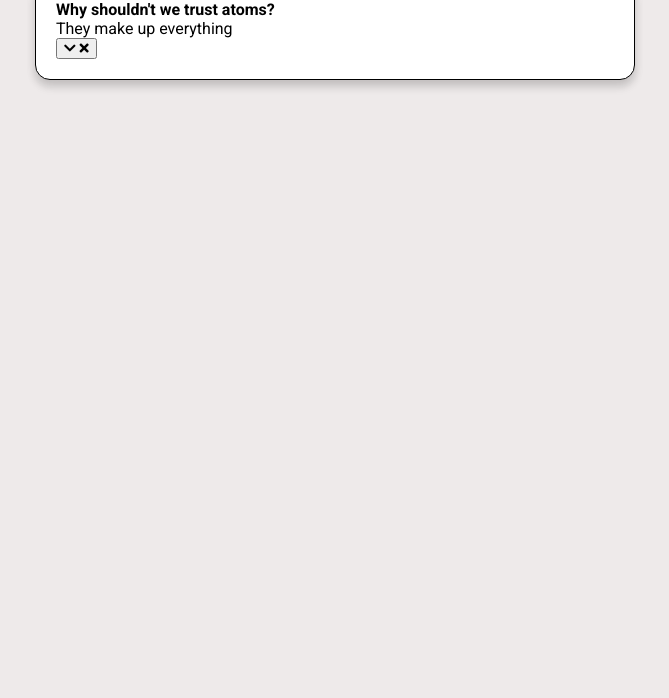
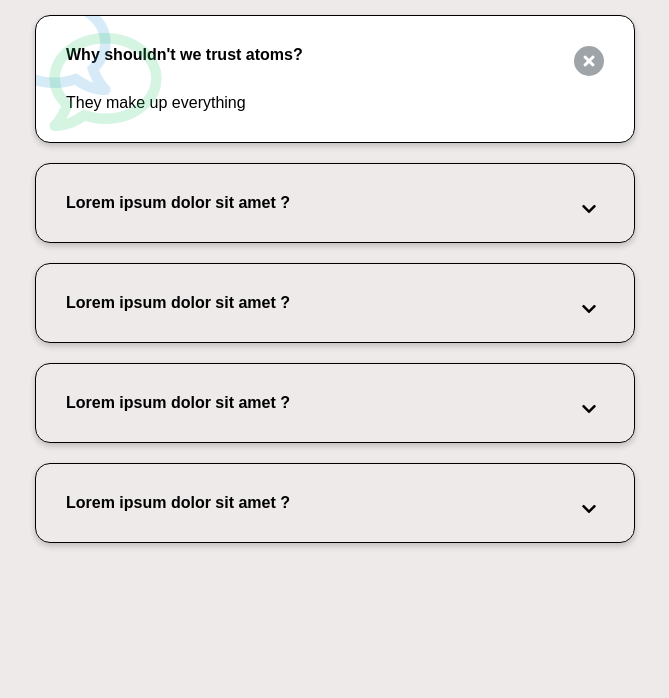
Before and after one commit to thanhsang1999/50Projects, a plain HTML site: page Project12/index.html in a window 1280 px wide. Shown: the part 102-800 px from the top of the page, without its empty margins (305-974 px from the left). Drawn offline with Linux system fonts and the light colour scheme; a web font is replaced by a local one.

Commit message:
update project 12

```diff
--- a/Project12/index.html
+++ b/Project12/index.html
@@ -25,6 +25,38 @@
           <i class="fas fa-times"></i>
         </button>
       </div>
+      <div class="faq">
+        <div class="faq__title">Lorem ipsum dolor sit amet ?</div>
+        <div class="faq__text">Lorem ipsum dolor</div>
+        <button class="faq__btn">
+          <i class="fas fa-chevron-down"></i>
+          <i class="fas fa-times"></i>
+        </button>
+      </div>
+      <div class="faq">
+        <div class="faq__title">Lorem ipsum dolor sit amet ?</div>
+        <div class="faq__text">Lorem ipsum dolor</div>
+        <button class="faq__btn">
+          <i class="fas fa-chevron-down"></i>
+          <i class="fas fa-times"></i>
+        </button>
+      </div>
+      <div class="faq">
+        <div class="faq__title">Lorem ipsum dolor sit amet ?</div>
+        <div class="faq__text">Lorem ipsum dolor</div>
+        <button class="faq__btn">
+          <i class="fas fa-chevron-down"></i>
+          <i class="fas fa-times"></i>
+        </button>
+      </div>
+      <div class="faq">
+        <div class="faq__title">Lorem ipsum dolor sit amet ?</div>
+        <div class="faq__text">Lorem ipsum dolor</div>
+        <button class="faq__btn">
+          <i class="fas fa-chevron-down"></i>
+          <i class="fas fa-times"></i>
+        </button>
+      </div>
     </div>
     <script src="script.js"></script>
   </body>
--- a/Project12/script.js
+++ b/Project12/script.js
@@ -0,0 +1,6 @@
+const btns = document.querySelectorAll('.faq__btn');
+btns.forEach((btn) => {
+  btn.addEventListener('click', () => {
+    btn.parentNode.classList.toggle('active');
+  });
+});
--- a/Project12/style.scss
+++ b/Project12/style.scss
@@ -1,30 +1,91 @@
-@import url('https://fonts.googleapis.com/css2?family=Roboto:wght@400;700&display=swap');
+@import url('https://fonts.googleapis.com/css2?family=Muli&display=swap');
 * {
   box-sizing: border-box;
 }
 body {
-  font-family: 'Roboto', sans-serif;
-  display: flex;
-  flex-flow: column;
-  align-items: center;
-  justify-content: center;
+  font-family: 'Muli', sans-serif;
   overflow-x: hidden;
   margin: 0;
   background: rgb(238, 234, 234);
+  & > h1 {
+    text-align: center;
+    margin: 50px 0 30px;
+  }
 }
+
 .faq-container {
   width: 100%;
   max-width: 600px;
   margin: 0 auto;
 }
 .faq {
-  width: 100%;
-  background: #fff;
-  padding: 20px;
+  background: transparent;
+  padding: 30px;
+  margin: 20px 0;
   border: 1px solid black;
   border-radius: 15px;
-  box-shadow: 0px 5px 10px rgba(0, 0, 0, 0.1), 0px 7px 10px rgba(0, 0, 0, 0.1);
+  box-shadow: 0px 3px 6px rgba(0, 0, 0, 0.1), 0px 3px 6px rgba(0, 0, 0, 0.1);
+  position: relative;
+  overflow: hidden;
   &__title {
     font-weight: 600;
   }
+  &__text {
+    margin: 30px 0 0 0;
+    display: none;
+  }
+
+  &__btn {
+    background: transparent;
+    cursor: pointer;
+    border: 0px;
+    padding: 0;
+    font-size: 16px;
+    display: flex;
+    align-items: center;
+    justify-content: center;
+    position: absolute;
+    top: 30px;
+    right: 30px;
+    width: 30px;
+    height: 30px;
+    border-radius: 50%;
+    .fas.fa-times {
+      display: none;
+    }
+    &:focus {
+      outline: none;
+    }
+  }
+  &.active {
+    background: #fff;
+    .faq__text {
+      display: block;
+    }
+    &::before,
+    &::after {
+      content: '\f075';
+      font-family: 'Font Awesome 5 Free';
+      color: #2ecc71;
+      font-size: 112px;
+      position: absolute;
+      transform: translate(-15%, -75%);
+      opacity: 0.2;
+      z-index: 0;
+    }
+    &::before {
+      color: #3498db;
+      transform: rotateY(180deg) translate(60%, -50%);
+    }
+    .faq__btn {
+      background: #9fa4a8;
+      .fas.fa-times {
+        display: block;
+        color: white;
+      }
+      .fas.fa-chevron-down {
+        display: none;
+      }
+    }
+  }
 }
```
Also changed, not shown: Project12/style.css, 1 other file.
